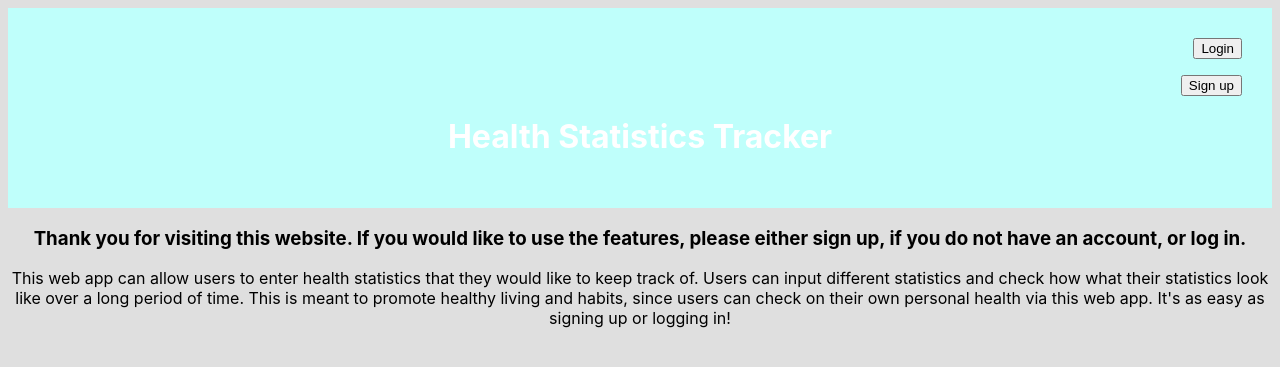
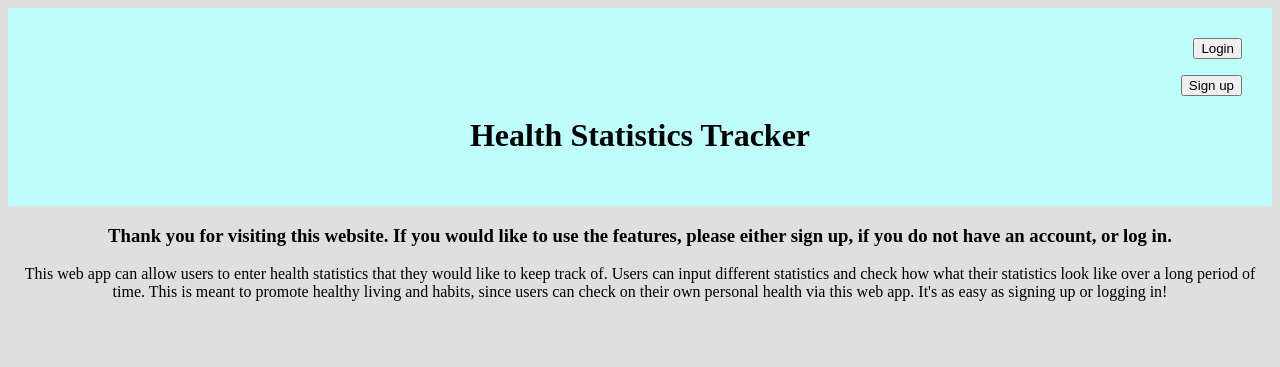
Before and after one commit to smpatyi/CSC4350-HealthTracker, a Flask app: page / in a window 1280 px wide. Shown: the top 367 px of the page. Run offline with Flask 2, Linux system fonts and the light colour scheme.

Commit message:
changed a bit of stylization

```diff
--- a/app.py
+++ b/app.py
@@ -20,7 +20,7 @@ app = flask.Flask(__name__)
 
 load_dotenv(find_dotenv())
 
-app.config["SECRET_KEY"] = os.getenv("SECRET_KEY")
+app.config["SECRET_KEY"] = os.getenv("app.secret_key")
 # Point SQLAlchemy to your Heroku database
 app.config["SQLALCHEMY_DATABASE_URI"] = os.getenv("DATABASE_URL")
 # Gets rid of a warning
--- a/static/style.css
+++ b/static/style.css
@@ -5,8 +5,7 @@ body {
 .header {
   padding: 30px;
   background: #bffffb;
-  font-family: "Inter", sans-serif;
-  color: white;
+  color: rgb(0, 0, 0);
 }
 
 .buttons {
@@ -15,7 +14,6 @@ body {
 
 .welcome {
   text-align: center;
-  font-family: "Inter", sans-serif;
 }
 
 h1 {
```
